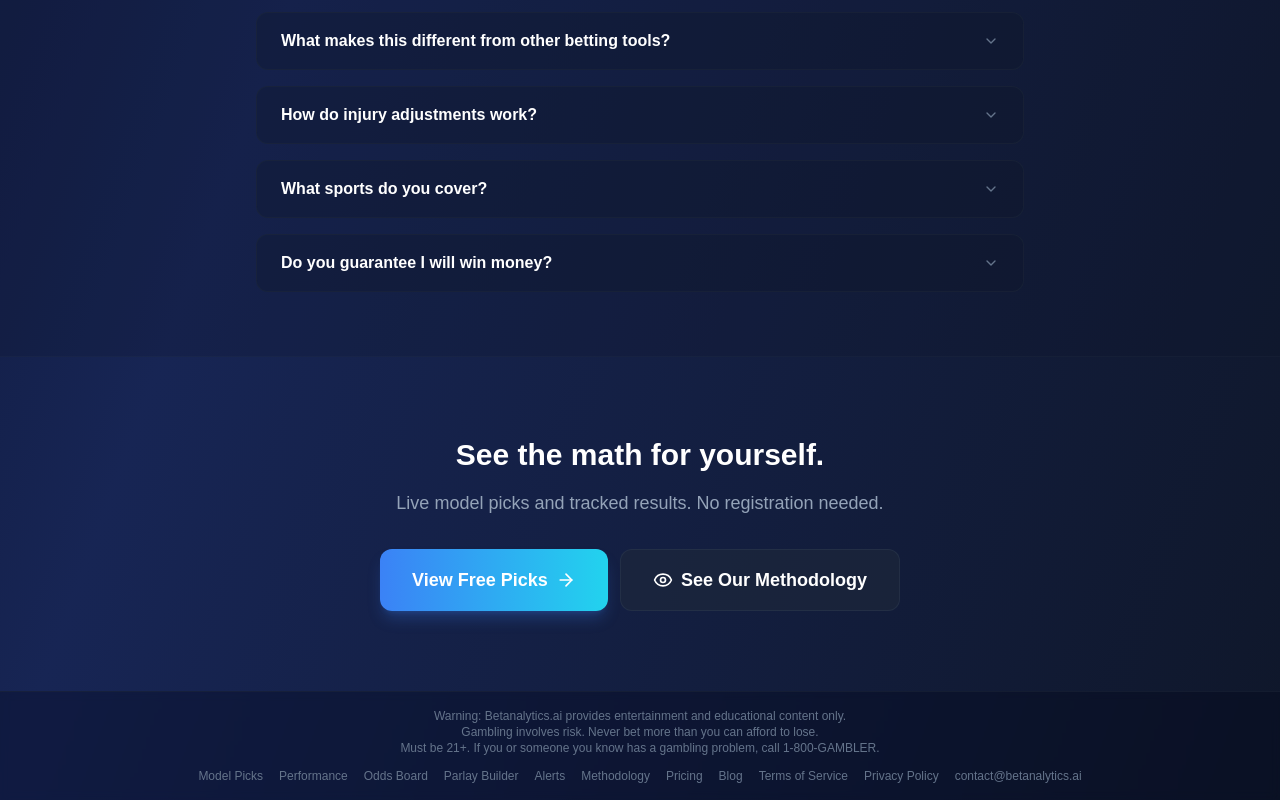
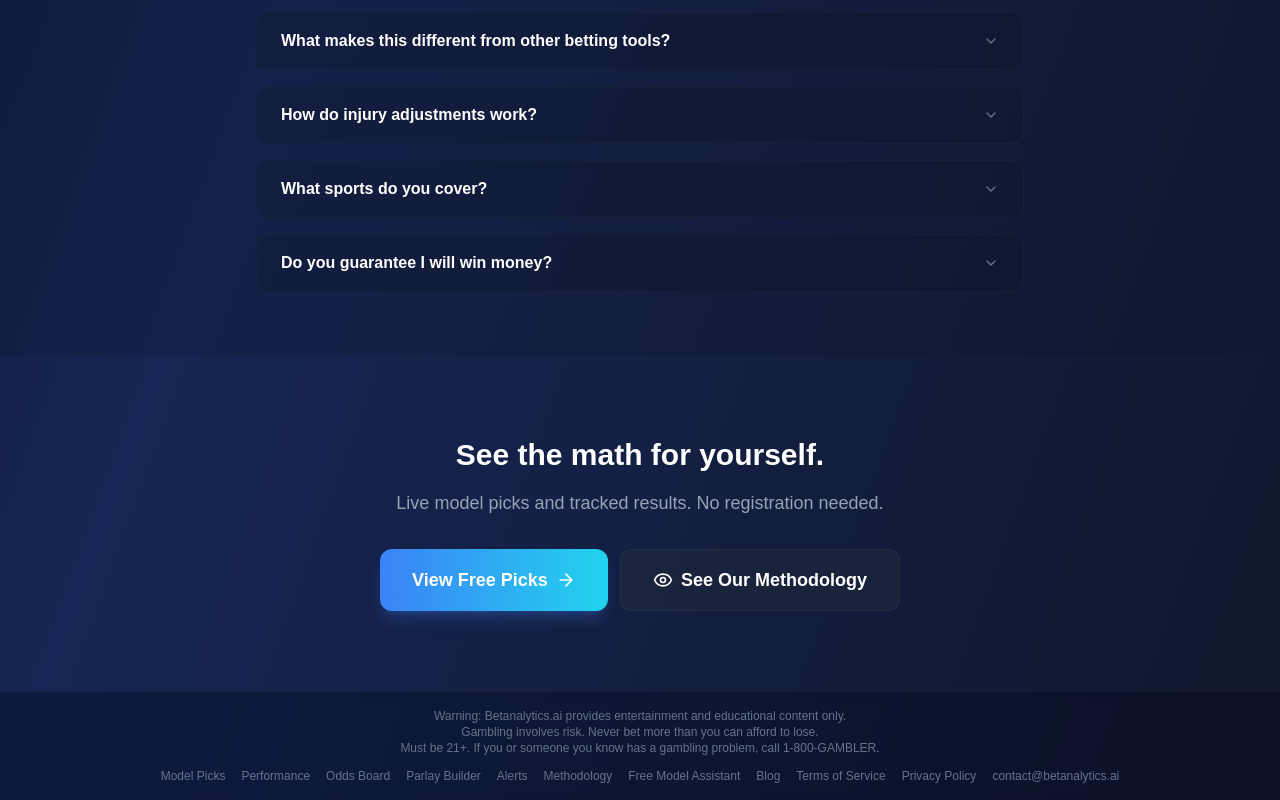
Before and after one commit to toolforgehq-source/betanalytics, a Next.js app: page / in a window 1280 px wide. Shown: the part 2709-3509 px from the top of the page. Built offline with nearby package versions, Linux system fonts and the light colour scheme; no server answers; the database is empty.

Commit message:
Replace pricing link with free Elo assistant

```diff
--- a/src/components/Footer.tsx
+++ b/src/components/Footer.tsx
@@ -16,7 +16,7 @@ export default function Footer() {
           <Link href="/betslip" className="hover:text-slate-300 transition-colors">Parlay Builder</Link>
           <Link href="/alerts" className="hover:text-slate-300 transition-colors">Alerts</Link>
           <Link href="/methodology" className="hover:text-slate-300 transition-colors">Methodology</Link>
-          <Link href="/pricing" className="hover:text-slate-300 transition-colors">Pricing</Link>
+          <Link href="/chat" className="hover:text-slate-300 transition-colors">Free Model Assistant</Link>
           <Link href="/blog" className="hover:text-slate-300 transition-colors">Blog</Link>
           <Link href="/terms" className="hover:text-slate-300 transition-colors">Terms of Service</Link>
           <Link href="/privacy" className="hover:text-slate-300 transition-colors">Privacy Policy</Link>
```
